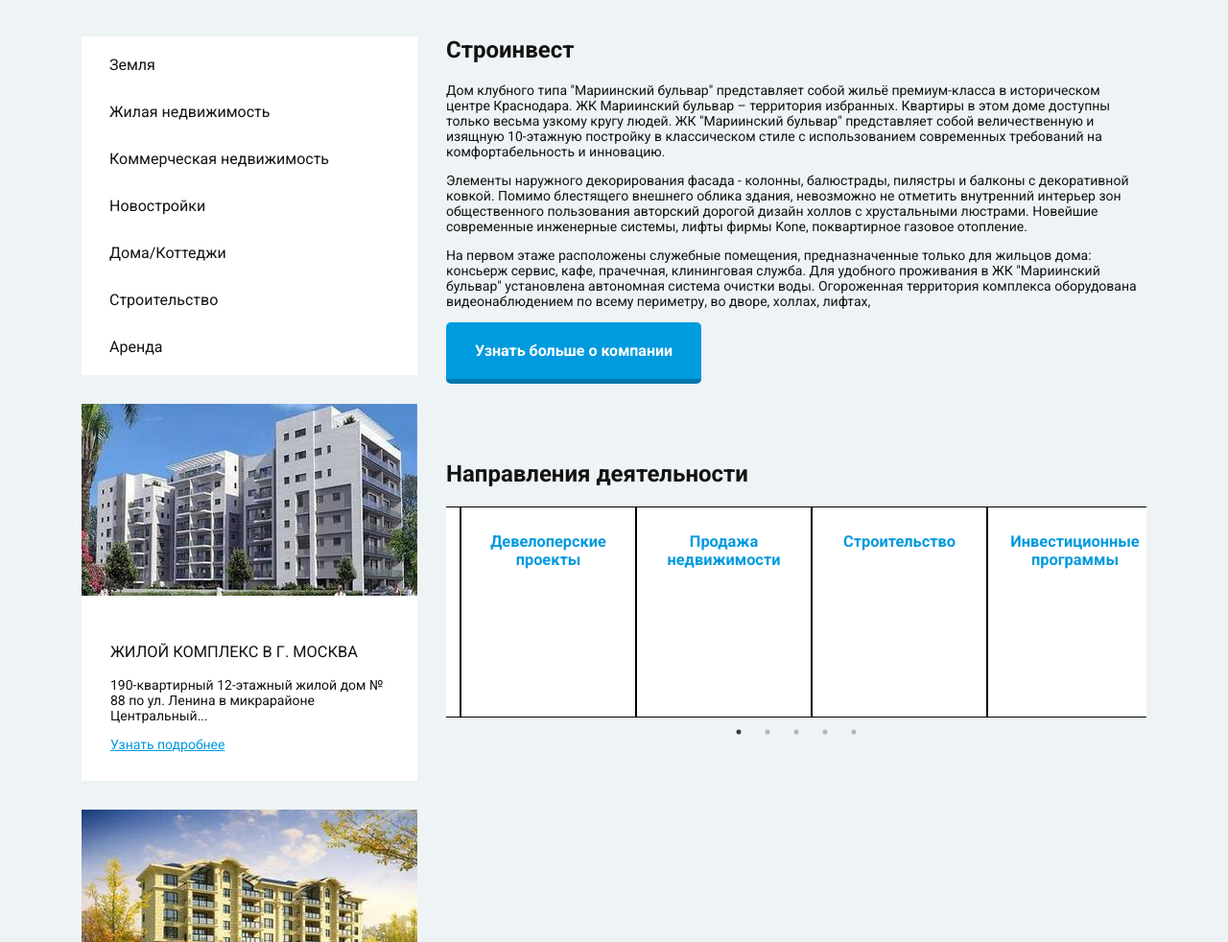
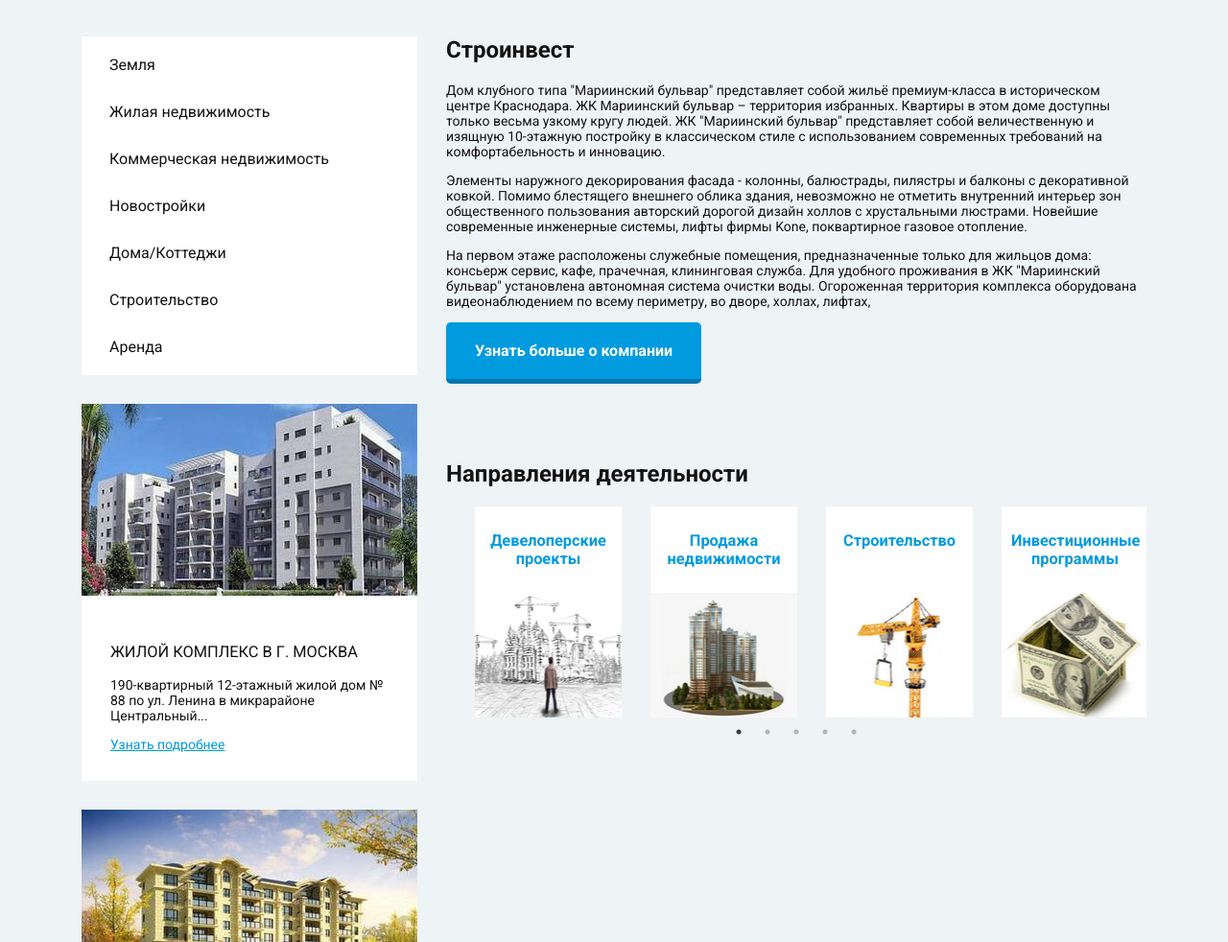
Before and after one commit to VladimirChernovv/Stroyivest, a plain HTML site: page index.html in a window 1280 px wide. Shown: the part 118-1100 px from the top of the page at 96% size. Drawn offline with nearby package versions, Linux system fonts and the light colour scheme.

Commit message:
Сделана основная часть первого экрана

```diff
--- a/index.html
+++ b/index.html
@@ -117,19 +117,19 @@
 				<div class="directions">
 					<h2>Направления деятельности</h2>
 					<div class="directions-blocks">
-						<div class="directions-block">
+						<div class="directions-block" style="background-image: url(img/directions/1.jpg)">
 							<h3>Девелоперские проекты</h3>
 						</div>
-						<div class="directions-block">
+						<div class="directions-block" style="background-image: url(img/directions/2.jpg)">
 							<h3>Продажа недвижимости</h3>
 						</div>
-						<div class="directions-block">
+						<div class="directions-block" style="background-image: url(img/directions/3.jpg)">
 							<h3>Строительство</h3>
 						</div>
-						<div class="directions-block">
+						<div class="directions-block" style="background-image: url(img/directions/4.jpg)">
 							<h3>Инвестиционные программы</h3>
 						</div>
-						<div class="directions-block">
+						<div class="directions-block" style="background-image: url(img/directions/1.jpg)">
 							<h3>Финансовые инструменты</h3>
 						</div>
 					</div>
--- /dev/null
+++ b/sass/_reset.sass
@@ -0,0 +1,2 @@
+.slick-active
+	outline: none !important
--- a/sass/main.sass
+++ b/sass/main.sass
@@ -1,4 +1,5 @@
 @import "colors"
+@import "reset"
 
 html
 	font-size: 14px
@@ -101,12 +102,16 @@ h2
 
 .directions
 	margin-top: 80px
+	.slick-slide
+    margin: 0 15px
 	&-block
 		background-color: $white
 		height: 220px
-		border: 1px solid #000
 		text-align: center
 		margin: 0 15px
 		padding: 10px
+		background-position: bottom center
+		background-repeat: no-repeat
+
 		h3
 			color: $active-color
```
Also changed, not shown: css/main.css, css/slick-theme.css (added), css/slick.css (added), img/directions/1.jpg (added), img/directions/2.jpg (added), img/directions/3.jpg (added), img/directions/4.jpg (added), 3 other files.
